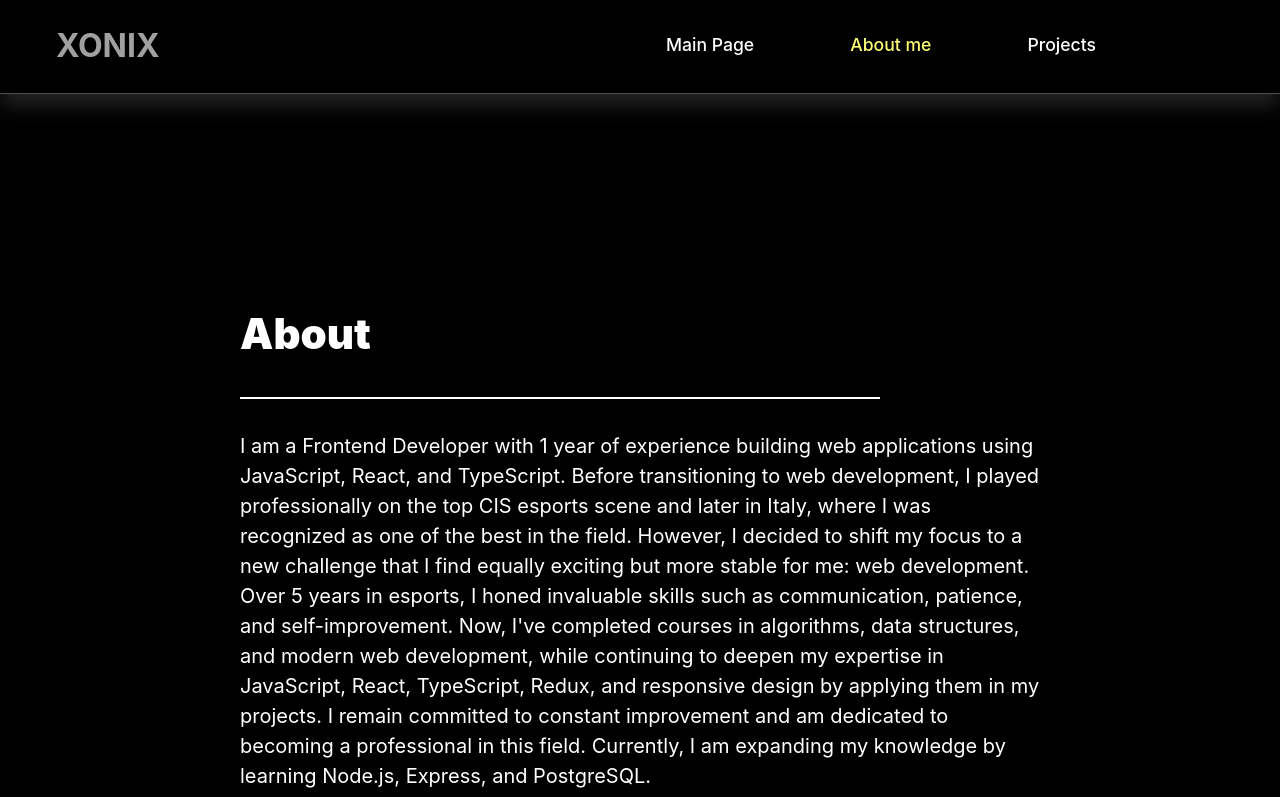
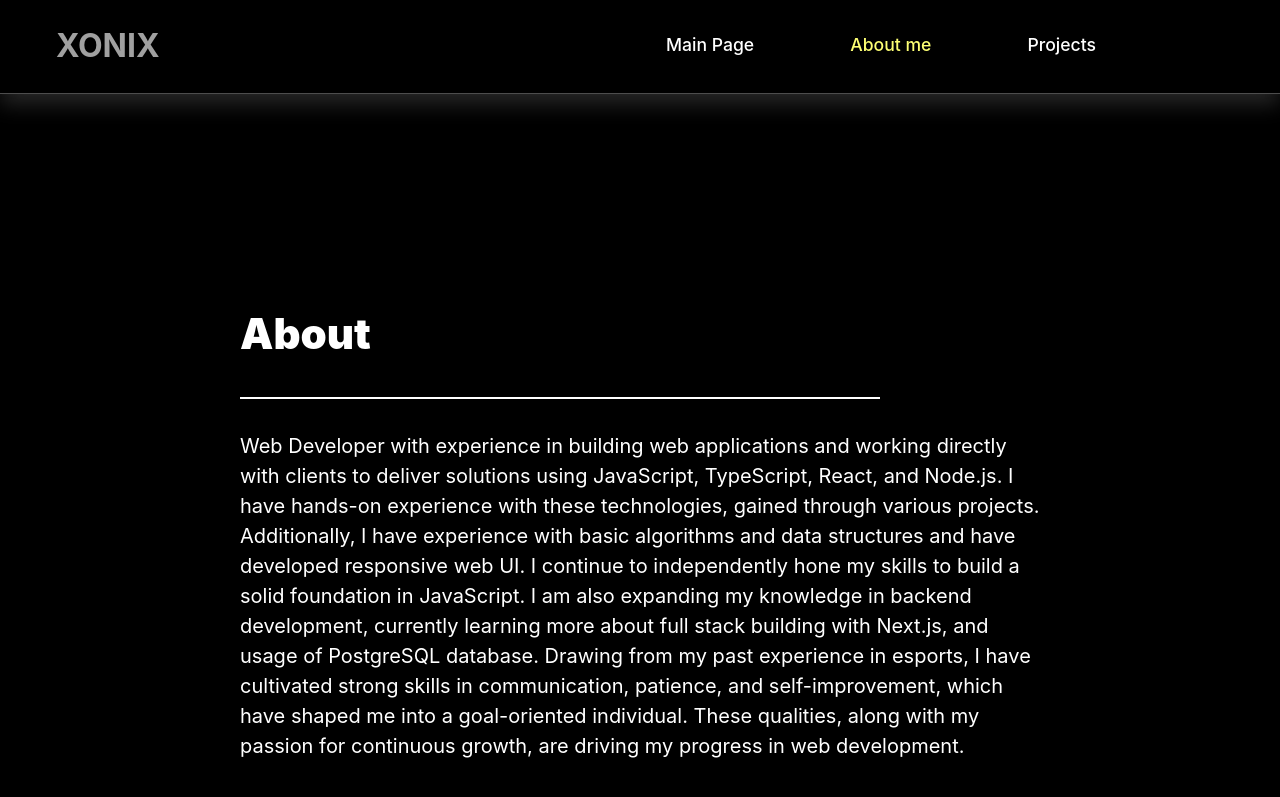
Before and after one commit to XoNixv1/portfolio, a React (Vite) app: page /about in a window 1280 px wide. Shown: the top 797 px of the page. Built offline with nearby package versions, Linux system fonts and the light colour scheme.

Commit message:
chat descr changed

```diff
--- a/src/pages/aboutPage/About.tsx
+++ b/src/pages/aboutPage/About.tsx
@@ -15,20 +15,20 @@ export default function About() {
         <h3 className="label">About</h3>
         <div className="devider"></div>
         <p className="txt">
-          I am a Frontend Developer with 1 year of experience building web
-          applications using JavaScript, React, and TypeScript. Before
-          transitioning to web development, I played professionally on the top
-          CIS esports scene and later in Italy, where I was recognized as one of
-          the best in the field. However, I decided to shift my focus to a new
-          challenge that I find equally exciting but more stable for me: web
-          development. Over 5 years in esports, I honed invaluable skills such
-          as communication, patience, and self-improvement. Now, I've completed
-          courses in algorithms, data structures, and modern web development,
-          while continuing to deepen my expertise in JavaScript, React,
-          TypeScript, Redux, and responsive design by applying them in my
-          projects. I remain committed to constant improvement and am dedicated
-          to becoming a professional in this field. Currently, I am expanding my
-          knowledge by learning Node.js, Express, and PostgreSQL.
+          Web Developer with experience in building web applications and working
+          directly with clients to deliver solutions using JavaScript,
+          TypeScript, React, and Node.js. I have hands-on experience with these
+          technologies, gained through various projects. Additionally, I have
+          experience with basic algorithms and data structures and have
+          developed responsive web UI. I continue to independently hone my
+          skills to build a solid foundation in JavaScript. I am also expanding
+          my knowledge in backend development, currently learning more about
+          full stack building with Next.js, and usage of PostgreSQL database.
+          Drawing from my past experience in esports, I have cultivated strong
+          skills in communication, patience, and self-improvement, which have
+          shaped me into a goal-oriented individual. These qualities, along with
+          my passion for continuous growth, are driving my progress in web
+          development.
         </p>
         <p>My tech stack:</p>
         <div className="tech-stack">
```
